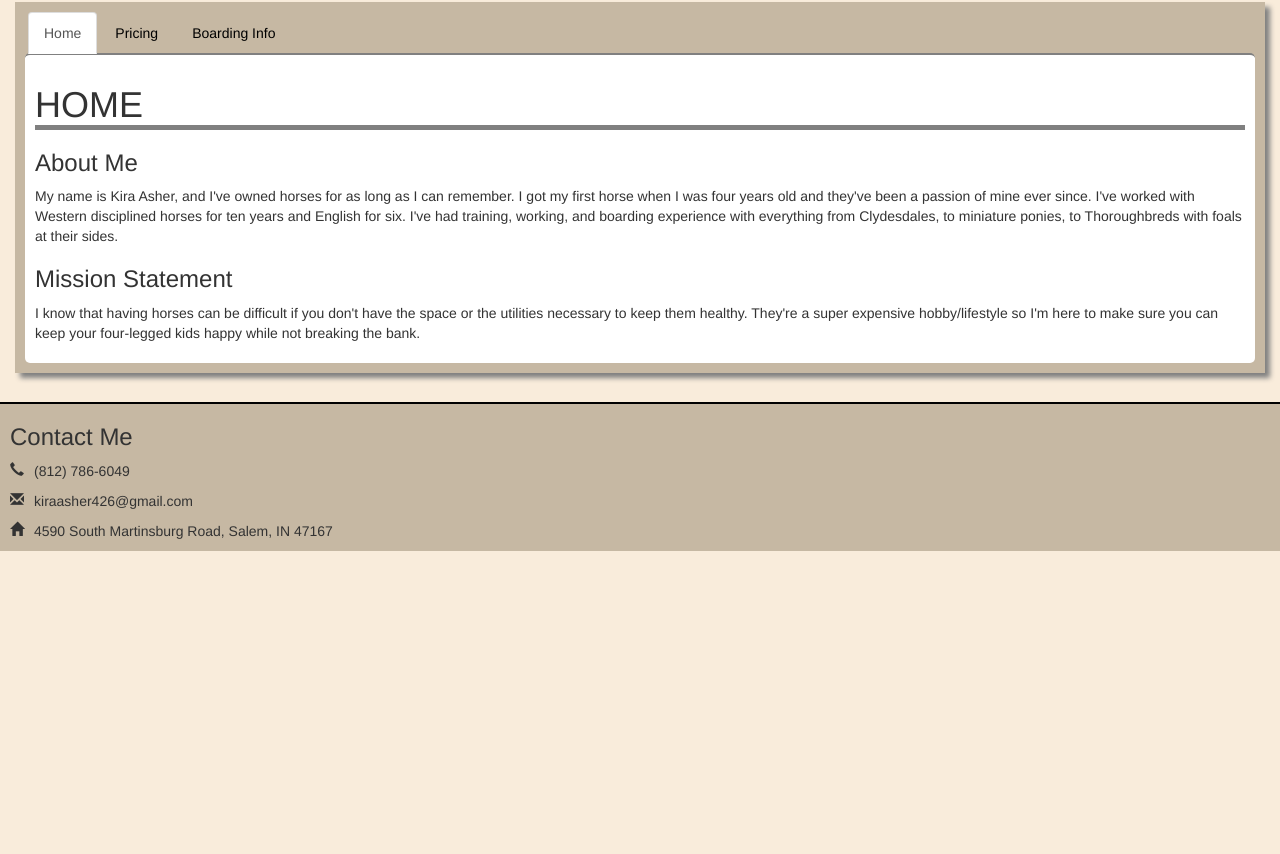
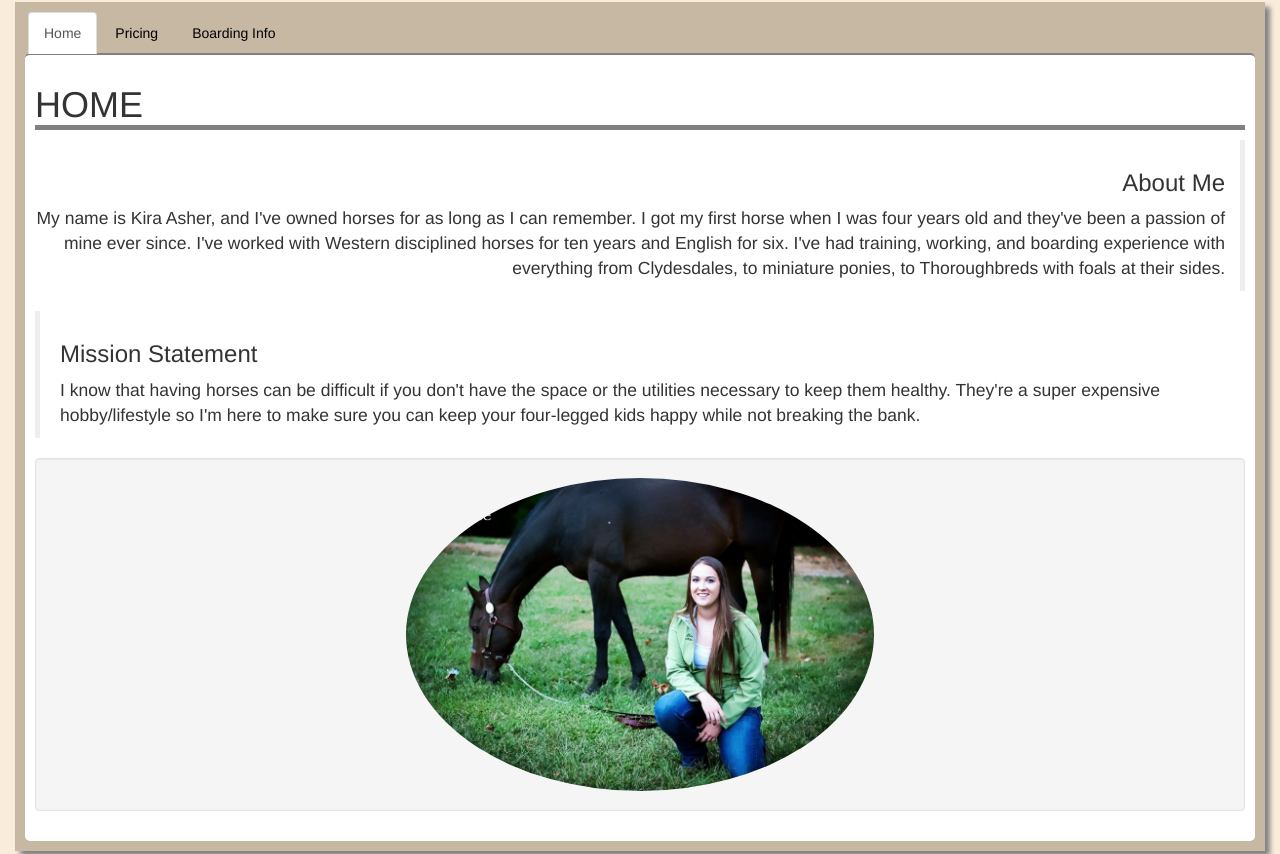
Before and after one commit to poplarfarm/horseboarding, a plain HTML site: page index.html in a window 1280 px wide. Shown: the part 268-1122 px from the top of the page. Before the commit the page ends 819 px from the top, so only its background shows below. Drawn offline with nearby package versions, Linux system fonts and the light colour scheme.

Commit message:
Changed home page

```diff
--- a/index.html
+++ b/index.html
@@ -33,10 +33,15 @@
                 <!-- Home Content -->
                 <div id="home" class="tab-pane fade in active">
                     <h1>HOME</h1>
-                    <h3>About Me</h3>
-                    <p>My name is Kira Asher, and I've owned horses for as long as I can remember. I got my first horse when I was four years old and they've been a passion of mine ever since. I've worked with Western disciplined horses for ten years and English for six. I've had training, working, and boarding experience with everything from Clydesdales, to miniature ponies, to Thoroughbreds with foals at their sides.</p>
-                    <h3>Mission Statement</h3>
-                    <p>I know that having horses can be difficult if you don't have the space or the utilities necessary to keep them healthy. They're a super expensive hobby/lifestyle so I'm here to make sure you can keep your four-legged kids happy while not breaking the bank.</p>
+                    <blockquote class="blockquote-reverse">
+                        <h3>About Me</h3>
+                        <p>My name is Kira Asher, and I've owned horses for as long as I can remember. I got my first horse when I was four years old and they've been a passion of mine ever since. I've worked with Western disciplined horses for ten years and English for six. I've had training, working, and boarding experience with everything from Clydesdales, to miniature ponies, to Thoroughbreds with foals at their sides.</p>
+                    </blockquote>
+                    <blockquote>
+                        <h3>Mission Statement</h3>
+                        <p>I know that having horses can be difficult if you don't have the space or the utilities necessary to keep them healthy. They're a super expensive hobby/lifestyle so I'm here to make sure you can keep your four-legged kids happy while not breaking the bank.</p>
+                    </blockquote>
+                    <div class="well"><img class="img-circle img-responsive" src="HomeImage.jpg"></div>
                 </div>
                 <!-- Pricing Info -->
                 <div id="pricing" class="tab-pane fade">
--- a/style.css
+++ b/style.css
@@ -79,3 +79,9 @@ object {
     border-width: 2px;
     border-color: lightgrey;
 }
+img {
+    height: 50%;
+    width: 40%;
+    display:block;
+    margin: auto;
+}
```
Also changed, not shown: HomeImage.jpg (added).
